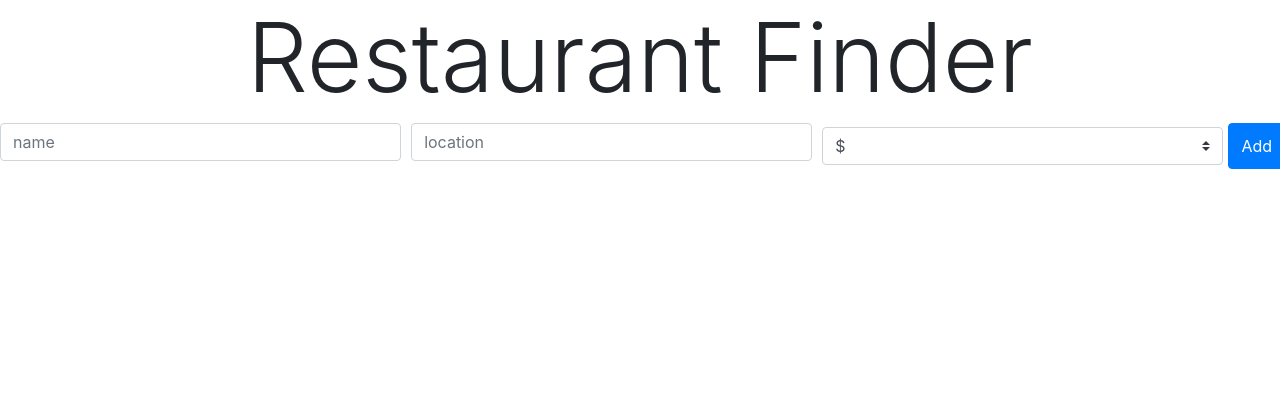
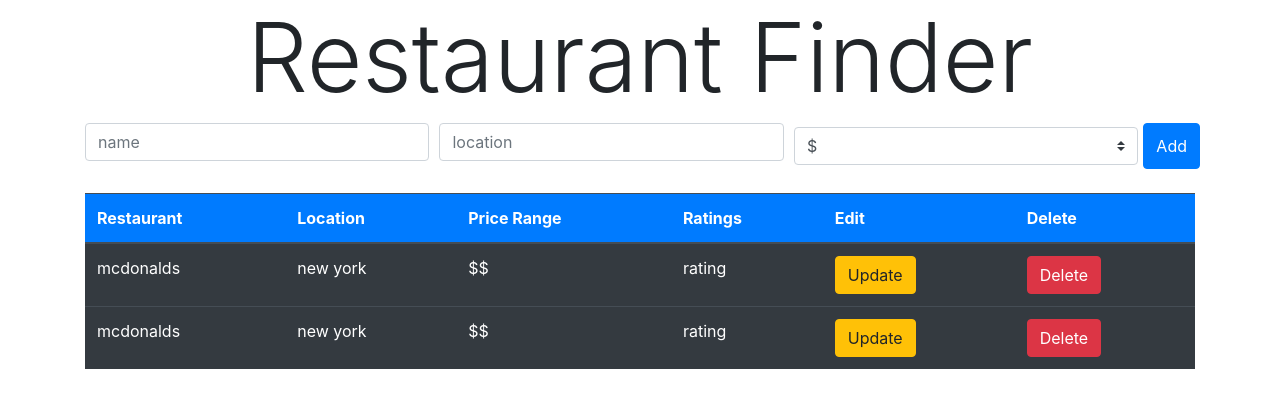
Before and after one commit to SoneThaya/yelp-frontend, a React (Create React App) app: page / in a window 1280 px wide. Shown: the top 408 px of the page. Built offline with nearby package versions, Linux system fonts and the light colour scheme.

Commit message:
created restaurant list component and styled

```diff
--- a/src/App.jsx
+++ b/src/App.jsx
@@ -6,7 +6,8 @@
 
 
 const App = () => {
-  return <div>
+  return (
+      <div className="container">
         <Router>
           <Switch>
             <Route exact path="/" component={Home} />
@@ -15,6 +16,7 @@
           </Switch>
         </Router>
       </div>
+  )
 }
 
 export default App
--- /dev/null
+++ b/src/components/RestaurantList.jsx
@@ -0,0 +1,41 @@
+import React from 'react'
+
+const RestaurantList = () => {
+  return (
+    <div className="list-group">
+      <table className="table table-hover table-dark">
+        <thead>
+          <tr className="bg-primary">
+            <th scope="col">Restaurant</th>
+            <th scope="col">Location</th>
+            <th scope="col">Price Range</th>
+            <th scope="col">Ratings</th>
+            <th scope="col">Edit</th>
+            <th scope="col">Delete</th>
+          </tr>
+        </thead>
+        <tbody>
+          <tr>
+            <td>mcdonalds</td>
+            <td>new york</td>
+            <td>$$</td>
+            <td>rating</td>
+            <td><button className="btn btn-warning">Update</button></td>
+            <td><button className="btn btn-danger">Delete</button></td>
+          </tr>
+
+          <tr>
+            <td>mcdonalds</td>
+            <td>new york</td>
+            <td>$$</td>
+            <td>rating</td>
+            <td><button className="btn btn-warning">Update</button></td>
+            <td><button className="btn btn-danger">Delete</button></td>
+          </tr>
+        </tbody>
+      </table>
+    </div>
+  )
+}
+
+export default RestaurantList
--- a/src/routes/Home.jsx
+++ b/src/routes/Home.jsx
@@ -1,12 +1,14 @@
 import React from 'react'
 import Header from '../components/Header'
 import AddRestaurant from '../components/AddRestaurant'
+import RestaurantList from '../components/RestaurantList'
 
 const Home = () => {
   return (
     <div>
       <Header />
       <AddRestaurant />
+      <RestaurantList />
     </div>
   )
 }
```
Lines whose indentation alone changed are shown as unchanged.
